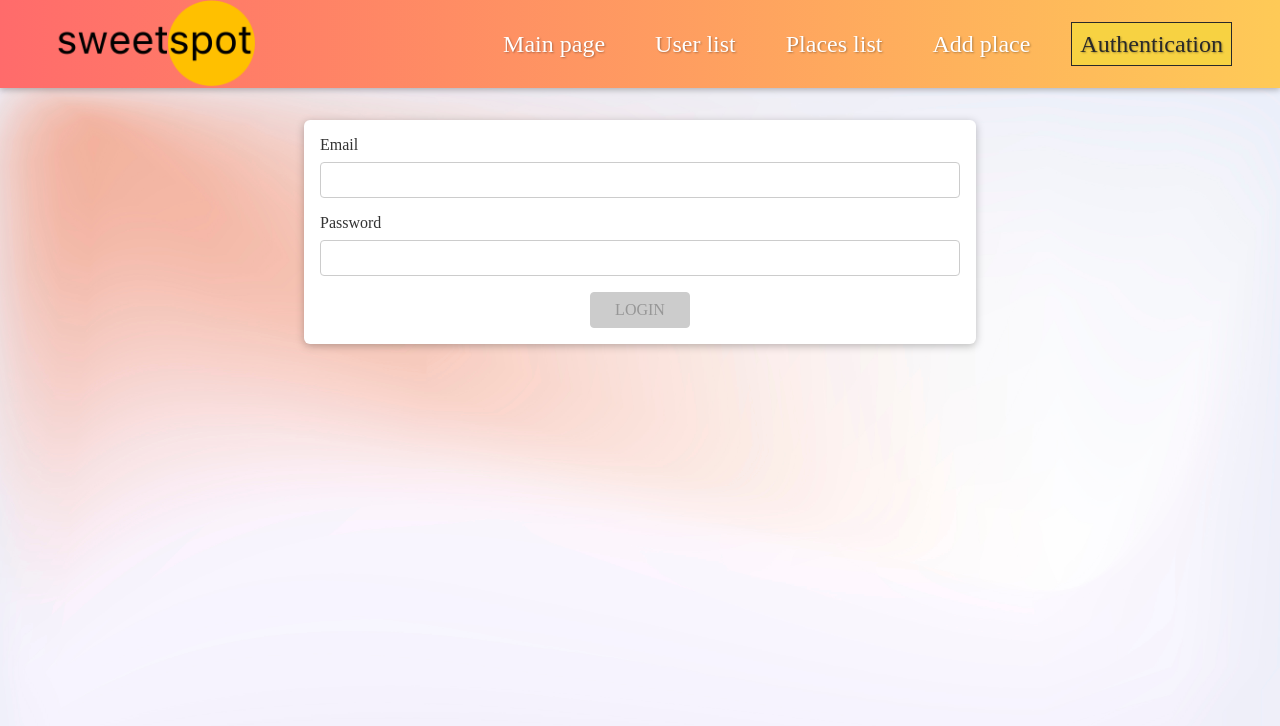
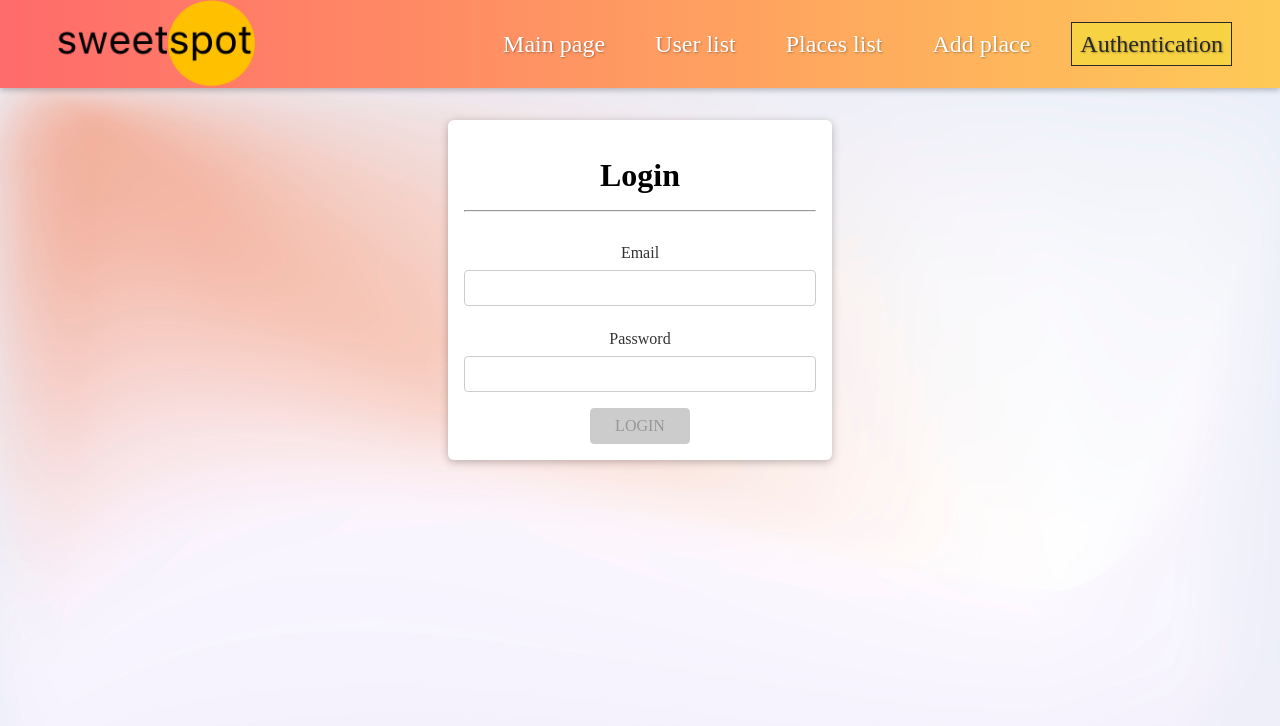
Before and after one commit to Lapushkin94/sweet-spot-gui, a React (Create React App) app: page /authentication in a window 1280 px wide. Shown: the top 726 px of the page. Built offline with nearby package versions, Linux system fonts and the light colour scheme.

Commit message:
auth fixes

```diff
--- a/src/components/auth/Authentication.css
+++ b/src/components/auth/Authentication.css
@@ -2,8 +2,8 @@
     list-style: none;
     margin: 2rem auto 0 auto;
     padding: 1rem;
-    width: 90%;
-    max-width: 40rem;
+    width: 60%;
+    max-width: 22rem;
     box-shadow: 0 2px 8px rgba(0, 0, 0, 0.26);
     border-radius: 6px;
     background: white;
@@ -12,10 +12,24 @@
 .auth-form p {
     color: #d32f2f;
     font-size: 0.9rem;
-    margin: 0 0 1rem 0;
+    margin: 0 0 3rem 0;
 }
 
 .auth-form button {
     display: block;
     margin: 0 auto;
 }
+
+.auth-form h1 {
+    text-align: center;
+    margin-bottom: 1rem;
+}
+
+.auth-form hr {
+    margin-bottom: 2rem;
+}
+
+.auth-form label {
+    margin-top: 0.5rem;
+    text-align: center;
+}
--- a/src/components/auth/Authentication.jsx
+++ b/src/components/auth/Authentication.jsx
@@ -8,6 +8,7 @@ import {
 } from "../../utils/validators";
 import useForm from "../hooks/form-hook";
 import Button from "../elements/Button";
+import Card from "../elements/Card";
 
 const Authentication = () => {
   const [inputState, inputHandler] = useForm({
@@ -27,7 +28,10 @@ const Authentication = () => {
   };
 
   return (
-    <form className="auth-form" onSubmit={submitHandler}>
+    <Card className="auth-form">
+      <h1>Login</h1>
+      <hr />
+      <form onSubmit={submitHandler}>
         <Input
           id="email"
           label="Email"
@@ -56,6 +60,7 @@ const Authentication = () => {
           LOGIN
         </Button>
       </form>
+    </Card>
   );
 };
 
--- a/src/components/elements/Input.jsx
+++ b/src/components/elements/Input.jsx
@@ -44,7 +44,9 @@ const Input = (props) => {
 
   return (
     <>
-      <label className="label" htmlFor={props.id}>{props.label}</label>
+      <label className="label" htmlFor={props.id}>
+        {props.label}
+      </label>
       <input
         className="input"
         id={props.id}
```
Also changed, not shown: src/components/header/headerNavigation/HeaderNavigation.jsx (+6 -2 lines). Lines whose indentation alone changed are shown as unchanged.
